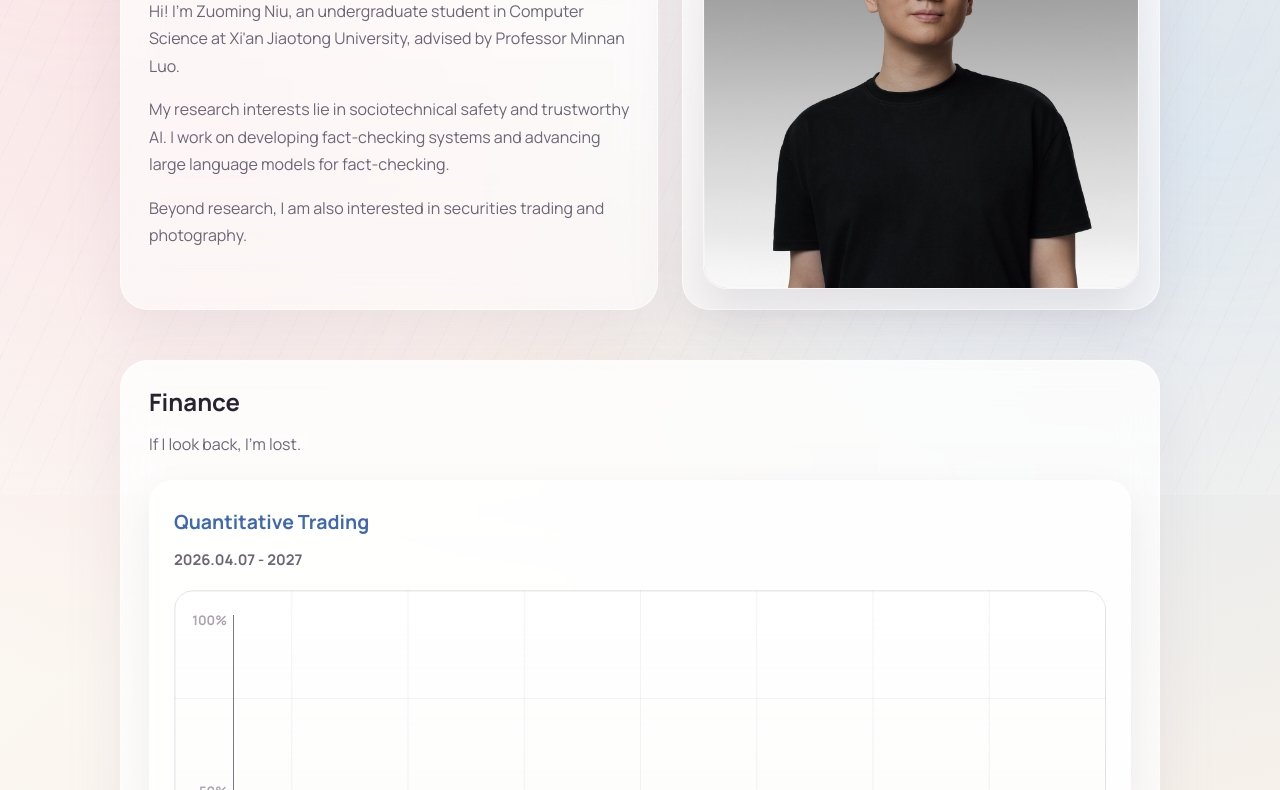
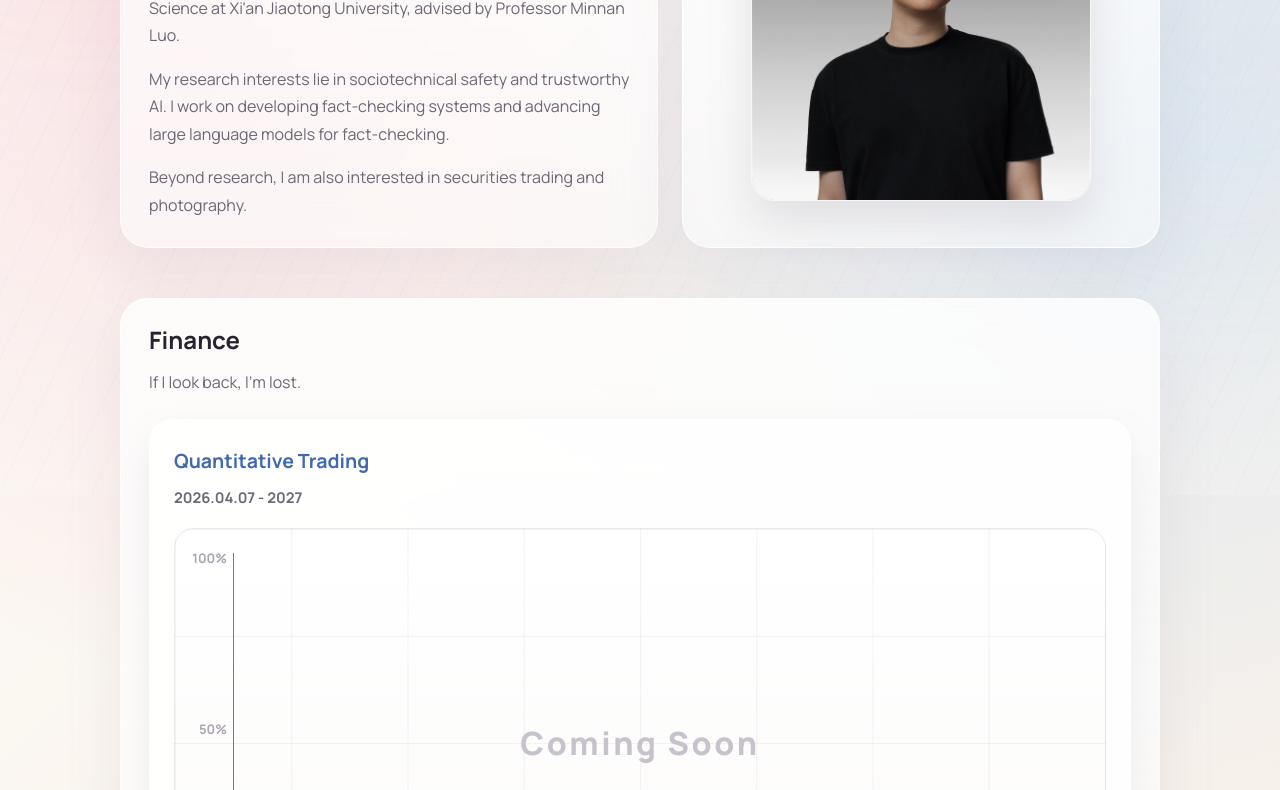
Before and after one commit to zuomingniu/zuomingniu.github.io, a plain HTML site: page index.html in a window 1280 px wide. Shown: the part 305-1095 px from the top of the page. Drawn offline with Linux system fonts and the light colour scheme.

Commit message:
Adjust hero headshot sizing and alignment

```diff
--- a/style.css
+++ b/style.css
@@ -281,13 +281,13 @@ button {
 .hero-panel {
   display: flex;
   justify-content: center;
-  align-items: center;
-  padding: 20px;
+  align-items: flex-start;
+  padding: 28px;
 }
 
 .avatar {
-  width: 100%;
-  max-width: 100%;
+  width: min(100%, 340px);
+  max-width: 340px;
   aspect-ratio: 1 / 1;
   object-fit: cover;
   object-position: center 26%;
@@ -714,7 +714,7 @@ button {
   }
 
   .hero-panel {
-    padding: 20px;
+    padding: 22px;
   }
 
   .avatar {
```
